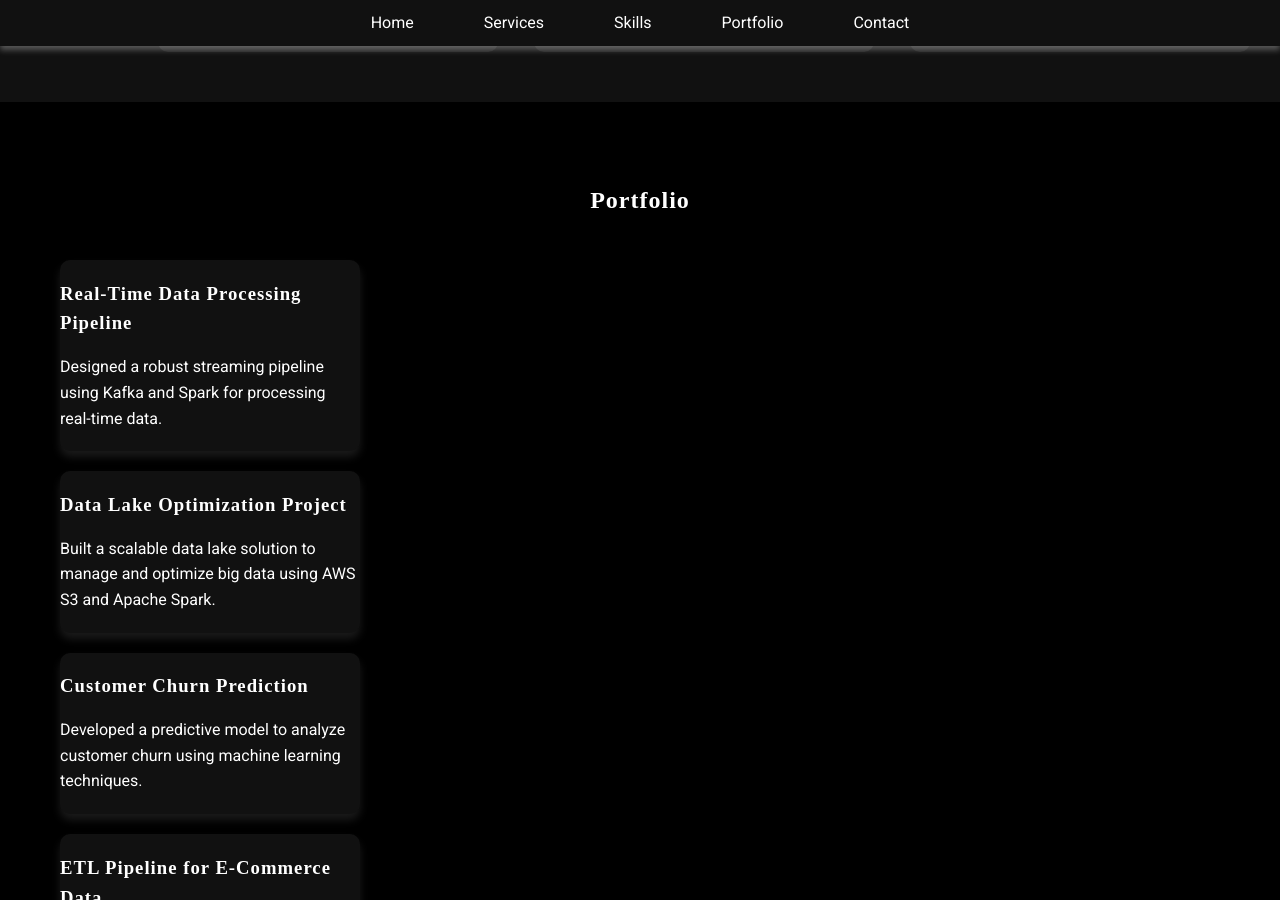
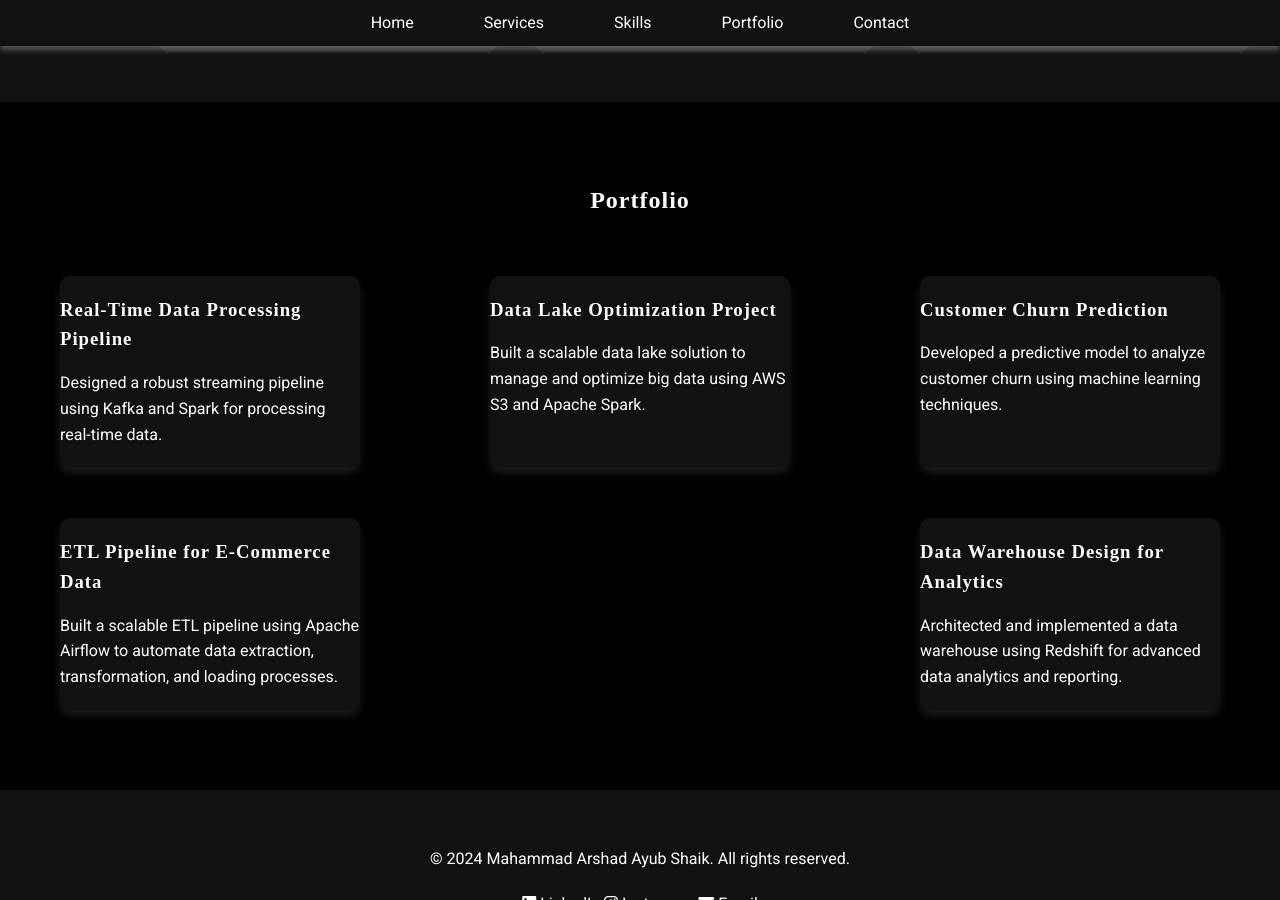
Before and after one commit to arshadsm/arshadsm.github.io, a Jekyll site: the page built from index.md, in a window 1280 px wide and 900 px high, scrolled down 1460 px. Built offline with Jekyll 4.4.1, drawn with Linux system fonts in a browser that asks for light colours.

Commit message:
Update default.html

```diff
--- a/_layouts/default.html
+++ b/_layouts/default.html
@@ -116,7 +116,7 @@
 
    <section id="portfolio">
     <h2>Portfolio</h2>
-
+    <div class="portfolio-container"> <!-- Added container -->
         <figure class="portfolio-item">
             <div class="portfolio-image">
                 <!-- Uncomment and replace src to display the image -->
@@ -171,7 +171,9 @@
                 <p>Architected and implemented a data warehouse using Redshift for advanced data analytics and reporting.</p>
             </figcaption>
         </figure>
+    </div> <!-- End of container -->
     </section>
+
 
   <footer class="footer fade-in" id="contact">
     <p>&copy; 2024 {{ site.title }}. All rights reserved.</p>
```
Lines whose indentation alone changed are shown as unchanged.
